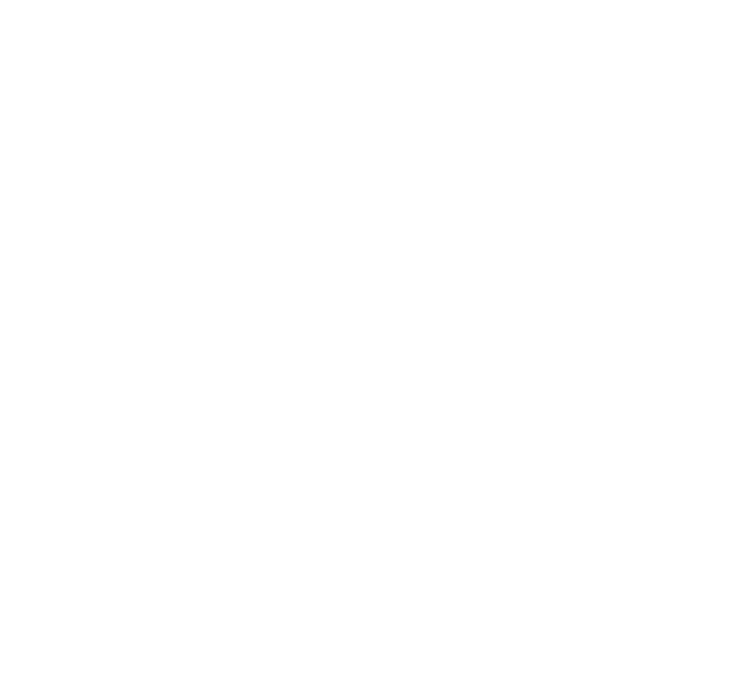
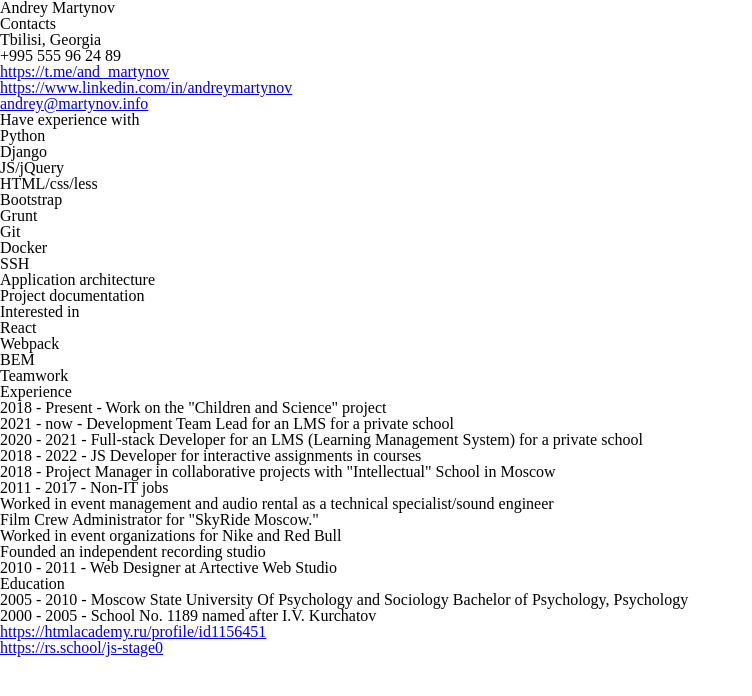
Before and after one commit to bodrey/rsschool-cv, a plain HTML site: page index.html in a window 1280 px wide. Shown: the whole page, without its empty margins (0-752 px from the left). Drawn offline with Linux system fonts and the light colour scheme.

Commit message:
feat: add basic markup

```diff
--- a/index.html
+++ b/index.html
@@ -6,5 +6,147 @@
     <link href="style.css" rel="stylesheet">
   </head>
   <body>
+    <header>
+    </header>
+    <main>
+      <h1>
+        Andrey Martynov
+      </h1>
+      <h2>
+        Contacts
+      </h2>
+      <p>
+        Tbilisi, Georgia <br>
+        +995 555 96 24 89
+      </p>
+      <ul>
+        <li>
+          <a href="https://t.me/and_martynov">https://t.me/and_martynov</a>
+        </li>
+        <li>
+          <a href="https://www.linkedin.com/in/andreymartynov">https://www.linkedin.com/in/andreymartynov</a>
+        </li>
+        <li>
+          <a href="andrey@martynov.info">andrey@martynov.info</a>
+        </li>
+      </ul>
+      <h2>
+        Have experience with
+      </h2>
+      <ul>
+        <li>
+          Python
+        </li>
+        <li>
+          Django
+        </li>
+        <li>
+          JS/jQuery
+        </li>
+        <li>
+          HTML/css/less
+        </li>
+        <li>
+          Bootstrap
+        </li>
+        <li>
+          Grunt
+        </li>
+        <li>
+          Git
+        </li>
+        <li>
+          Docker
+        </li>
+        <li>
+          SSH
+        </li>
+        <li>
+          Application architecture
+        </li>
+        <li>
+          Project documentation
+        </li>
+      </ul>
+      <h2>
+        Interested in
+      </h2>
+      <ul>
+        <li>
+          React
+        </li>
+        <li>
+          Webpack
+        </li>
+        <li>
+          BEM
+        </li>
+        <li>
+          Teamwork
+        </li>
+      </ul>
+      <h2>
+        Experience
+      </h2>
+      <h3>
+        2018 - Present - Work on the "Children and Science" project
+      </h3>
+      <ul>
+        <li>
+          2021 - now - Development Team Lead for an LMS for a private school
+        </li>
+        <li>
+          2020 - 2021 - Full-stack Developer for an LMS (Learning Management System) for a private school
+        </li>
+        <li>
+          2018 - 2022 - JS Developer for interactive assignments in courses
+        </li>
+        <li>
+          2018 - Project Manager in collaborative projects with "Intellectual" School in Moscow
+        </li>
+      </ul>
+      <h3>
+        2011 - 2017 - Non-IT jobs
+      </h3>
+      <ul>
+        <li>
+          Worked in event management and audio rental as a technical specialist/sound engineer
+        </li>
+        <li>
+          Film Crew Administrator for "SkyRide Moscow."
+        </li>
+        <li>
+          Worked in event organizations for Nike and Red Bull
+        </li>
+        <li>
+          Founded an independent recording studio
+        </li>
+      </ul>
+      <h3>
+        2010 - 2011 - Web Designer at Artective Web Studio
+      </h3>
+      <h2>
+        Education
+      </h2>
+      <ul>
+        <li>
+          2005 - 2010 - Moscow State University Of Psychology and Sociology
+  Bachelor of Psychology, Psychology
+        </li>
+        <li>
+          2000 - 2005 - School No. 1189 named after I.V. Kurchatov
+        </li>
+      </ul>
+      <ul>
+        <li>
+          <a href="https://htmlacademy.ru/profile/id1156451">https://htmlacademy.ru/profile/id1156451</a>
+        </li>
+        <li>
+          <a href="https://rs.school/js-stage0">https://rs.school/js-stage0</a>
+        </li>
+      </ul>
+    </main>
+    <footer>
+    </footer>
   </body>
 </html>
```
Lines whose indentation alone changed are shown as unchanged.
